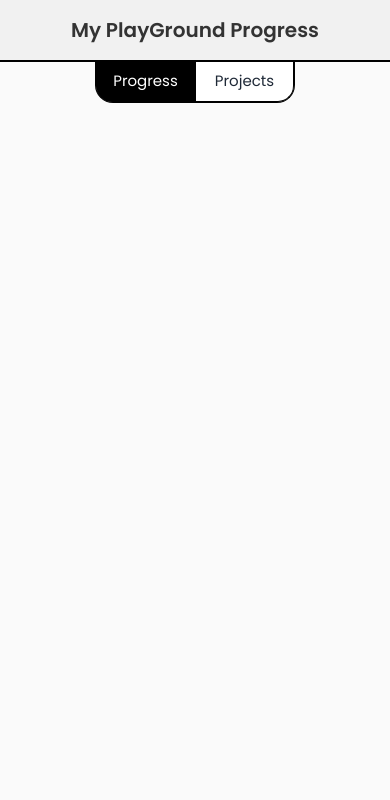
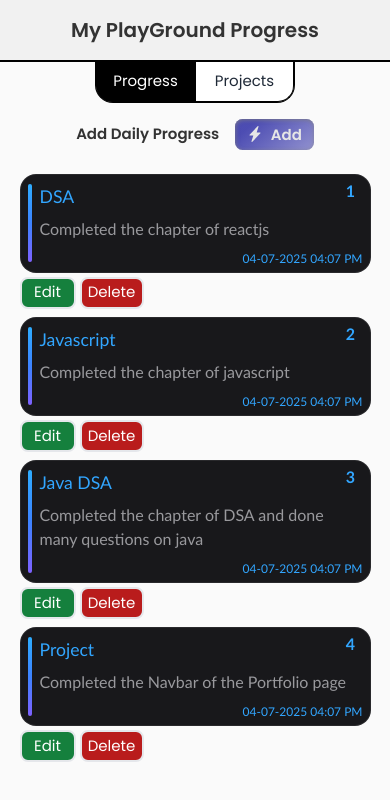
Before and after one commit to jagnyadatta/MyPlaygroundProgress, a React (Vite) app in the folder frontend/: page / in a window 390 px wide. Shown: the top 800 px of the page. Built offline with nearby package versions, Linux system fonts and the light colour scheme.

Commit message:
Added Lists of Progress codes with responsive layout

```diff
--- a/frontend/package.json
+++ b/frontend/package.json
@@ -11,7 +11,8 @@
   },
   "dependencies": {
     "react": "^19.1.0",
-    "react-dom": "^19.1.0"
+    "react-dom": "^19.1.0",
+    "styled-components": "^6.1.19"
   },
   "devDependencies": {
     "@eslint/js": "^9.29.0",
--- a/frontend/src/components/header/DashBoard.jsx
+++ b/frontend/src/components/header/DashBoard.jsx
@@ -1,9 +1,10 @@
 import React, { useState } from "react";
+import Progress from "../progress/Progress";
 
 const DashBoard = () => {
   const [menu, setMenu] = useState("progress");
   return (
-    <div className="flex justify-center">
+    <div className="flex items-center justify-center flex-col">
       <div className="flex w-[200px] justify-center border border-t-0 border-black rounded-bl-[18px] rounded-br-[18px]">
         <button
           onClick={() => setMenu("progress")}
@@ -26,6 +27,15 @@ const DashBoard = () => {
           Projects
         </button>
       </div>
+      {menu === "progress" ? (
+        <div className="w-[90%] m-auto">
+          <Progress />
+        </div>
+      ) : (
+        <div>
+          <h2>Projects</h2>
+        </div>
+      )}
     </div>
   );
 };
--- /dev/null
+++ b/frontend/src/components/progress/Progress.jsx
@@ -0,0 +1,111 @@
+import React, { useState } from "react";
+import Button from "../ui/Button";
+import Card from "../ui/Card";
+
+const allProgress = [
+    {
+        id: 1,
+        title: "DSA",
+        content: "Completed the chapter of reactjs"
+    },
+    {
+        id: 2,
+        title: "Javascript",
+        content: "Completed the chapter of javascript"
+    },
+    {
+        id: 3,
+        title: "Java DSA",
+        content: "Completed the chapter of DSA and done many questions on java"
+    },
+    {
+        id: 4,
+        title: "Project",
+        content: "Completed the Navbar of the Portfolio page"
+    },
+];
+
+const Progress = () => {
+  const [isModal, setIsModal] = useState(false);
+  const [data, setData] = useState(allProgress);
+  const [input, setInput] = useState({
+    title: "",
+    content: "",
+  });
+  const changeHandler = (e) => {
+    const { name, value } = e.target;
+    setInput({ ...input, [name]: value });
+  };
+  const handleAddProgress = (e) => {
+    e.preventDefault();
+    setData([...data, input]);
+    setInput({
+      title: "",
+      content: "",
+    });
+    setIsModal(false);
+  };
+  return (
+    <div className="w-full flex flex-col mt-4">
+      <div className="flex gap-4 justify-center items-center">
+        <h3 className="text-md sm:text-xl">Add Daily Progress</h3>
+        <div onClick={() => setIsModal(true)}>
+          {" "}
+          <Button />{" "}
+        </div>
+      </div>
+      <div className="mt-4">
+        {/* <Card /> */}
+        {data.map((item, id) => (
+          <Card id={id} title={item.title} content={item.content} />
+        ))}
+      </div>
+
+      {/* Modal Popover */}
+      <div>
+        <div
+          className={`${
+            isModal ? "block" : "hidden"
+          } w-full h-full bg-black absolute top-0 left-0 opacity-30`}
+        ></div>
+        <div
+          className={`${
+            isModal ? "block" : "hidden"
+          } w-[92%] sm:w-[70%] md:w-[60%] lg:w-[50%] h-[60%] bg-white fixed top-40 left-4 sm:left-28 md:top-32 lg:left-80 rounded-lg p-4`}
+        >
+          <form onSubmit={handleAddProgress} className="mt-2">
+            <label htmlFor="title" className="w-full text-md md:text-lg text-black ">
+              Enter Title :
+            </label>
+            <input
+              type="text"
+              name="title"
+              required
+              value={input.title}
+              onChange={changeHandler}
+              className="w-full h-8 mb-2 border-2 border-black rounded-md p-2 outline-none"
+            />
+            <label htmlFor="content" className="w-full text-md md:text-lg text-black">
+              Enter Description :
+            </label>
+            <textarea
+              name="content"
+              id="content"
+              rows={8}
+              required
+              value={input.content}
+              onChange={changeHandler}
+              className="w-full mb-2 border-2 border-black rounded-md p-2 outline-none"
+            ></textarea>
+            <button type="submit" className="border-2 border-black pt-1 pb-1 pl-2 pr-2 rounded-md text-white bg-black text-lg">
+              Add Progress
+            </button>
+          </form>
+          <div onClick={()=> setIsModal(false)} className="absolute top-2 right-4 text-2xl font-bold cursor-pointer hover:text-black">X</div>
+        </div>
+      </div>
+    </div>
+  );
+};
+
+export default Progress;
--- /dev/null
+++ b/frontend/src/components/ui/Button.jsx
@@ -0,0 +1,74 @@
+import React from 'react';
+import styled from 'styled-components';
+
+const Button = () => {
+  return (
+    <StyledWrapper>
+      <div>
+        <button className="button text-md sm:text-xl">
+          <svg viewBox="0 0 16 16" className="bi bi-lightning-charge-fill" fill="currentColor" height={16} width={16} xmlns="http://www.w3.org/2000/svg">
+            <path d="M11.251.068a.5.5 0 0 1 .227.58L9.677 6.5H13a.5.5 0 0 1 .364.843l-8 8.5a.5.5 0 0 1-.842-.49L6.323 9.5H3a.5.5 0 0 1-.364-.843l8-8.5a.5.5 0 0 1 .615-.09z" /></svg>Add
+        </button>
+      </div>
+    </StyledWrapper>
+  );
+}
+
+const StyledWrapper = styled.div`
+  .button {
+    --bezier: cubic-bezier(0.22, 0.61, 0.36, 1);
+    --edge-light: hsla(0, 0%, 50%, 0.8);
+    --text-light: rgba(255, 255, 255, 0.4);
+    --back-color: 240, 40%;
+
+    cursor: pointer;
+    padding: 0.5em 0.8em;
+    border-radius: 0.5em;
+    min-height: 2em;
+    min-width: 2em;
+    display: flex;
+    align-items: center;
+    gap: 0.5em;
+
+    // font-size: 18px;
+    // letter-spacing: 0.05em;
+    line-height: 1;
+    font-weight: bold;
+
+    background: linear-gradient(
+      140deg,
+      hsla(var(--back-color), 50%, 1) min(2em, 20%),
+      hsla(var(--back-color), 50%, 0.6) min(8em, 100%)
+    );
+    color: hsla(0, 0%, 90%);
+    border: 0;
+    box-shadow: inset 0.4px 1px 4px var(--edge-light);
+
+    transition: all 0.1s var(--bezier);
+  }
+
+  .button:hover {
+    --edge-light: hsla(0, 0%, 50%, 1);
+    text-shadow: 0px 0px 10px var(--text-light);
+    box-shadow: inset 0.4px 1px 4px var(--edge-light),
+      2px 4px 8px hsla(0, 0%, 0%, 0.295);
+    transform: scale(1.1);
+  }
+
+  .button:active {
+    --text-light: rgba(255, 255, 255, 1);
+
+    background: linear-gradient(
+      140deg,
+      hsla(var(--back-color), 50%, 1) min(2em, 20%),
+      hsla(var(--back-color), 50%, 0.6) min(8em, 100%)
+    );
+    box-shadow: inset 0.4px 1px 8px var(--edge-light),
+      0px 0px 8px hsla(var(--back-color), 50%, 0.6);
+    text-shadow: 0px 0px 20px var(--text-light);
+    color: hsla(0, 0%, 100%, 1);
+    letter-spacing: 0.1em;
+    transform: scale(1);
+  }`;
+
+export default Button;
--- /dev/null
+++ b/frontend/src/components/ui/Card.jsx
@@ -0,0 +1,154 @@
+import React from "react";
+import styled from "styled-components";
+
+const Card = ({ id, title, content }) => {
+  return (
+    <StyledWrapper>
+      <div className="flex flex-col sm:flex-row gap-1 sm:gap-4">
+        <div className="w-full notification sm:notification mt-2">
+          <div className="notiglow" />
+          <div className="notiborderglow" />
+          <div className="count">{id + 1}</div>
+          <div className="notititle">{title}</div>
+          <div className="notibody">{content}</div>
+          <div className="dateBody">04-07-2025 04:07 PM</div>
+        </div>
+        <div className="flex gap-1 sm:gap-5 items-center">
+          <button className="w-14 h-8 sm:w-28 sm:h-10 border-2 rounded-lg bg-green-700 text-white">Edit</button>
+          <button className="w-16 h-8 sm:w-28 sm:h-10 border-2 rounded-lg bg-red-700 text-white">Delete</button>
+        </div>
+      </div>
+    </StyledWrapper>
+  );
+};
+
+const StyledWrapper = styled.div`
+  .count {
+    position: absolute;
+    width: 30px;
+    height: 30px;
+    color: #32a6ff;
+    font-weight: bold;
+    z-index: 10;
+    top: 5px;
+    right: 5px;
+    text-align: center;
+  }
+  .dateBody {
+    position: absolute;
+    color: #32a6ff;
+    z-index: 10;
+    font-size: 12px;
+    bottom: 5px;
+    right: 8px;
+    text-align: center;
+  }
+  .notification {
+    display: flex;
+    flex-direction: column;
+    isolation: isolate;
+    position: relative;
+    // width: 50rem;
+    // height: 8rem;
+    background: #29292c;
+    border-radius: 1rem;
+    overflow: hidden;
+    font-family: "Gill Sans", "Gill Sans MT", Calibri, "Trebuchet MS",
+      sans-serif;
+    font-size: 16px;
+    --gradient: linear-gradient(to bottom, #2eadff, #3d83ff, #7e61ff);
+    --color: #32a6ff;
+  }
+
+  .notification:before {
+    position: absolute;
+    content: "";
+    inset: 0.0625rem;
+    border-radius: 0.9375rem;
+    background: #18181b;
+    z-index: 2;
+  }
+
+  .notification:after {
+    position: absolute;
+    content: "";
+    width: 0.25rem;
+    inset: 0.65rem auto 0.65rem 0.5rem;
+    border-radius: 0.125rem;
+    background: var(--gradient);
+    transition: transform 300ms ease;
+    z-index: 4;
+  }
+
+  .notification:hover:after {
+    transform: translateX(0.15rem);
+  }
+
+  .notititle {
+    color: var(--color);
+    padding: 0.65rem 0.25rem 0.4rem 1.25rem;
+    font-weight: 500;
+    font-size: 1.1rem;
+    transition: transform 300ms ease;
+    z-index: 5;
+  }
+
+  .notification:hover .notititle {
+    transform: translateX(0.15rem);
+  }
+
+  .notibody {
+    color: #99999d;
+    padding: 0 1.25rem 2rem 1.25rem;
+    transition: transform 300ms ease;
+    z-index: 5;
+  }
+
+  .notification:hover .notibody {
+    transform: translateX(0.25rem);
+  }
+
+  .notiglow,
+  .notiborderglow {
+    position: absolute;
+    width: 20rem;
+    height: auto;
+    transform: translate(-50%, -50%);
+    background: radial-gradient(
+      circle closest-side at center,
+      white,
+      transparent
+    );
+    opacity: 0;
+    transition: opacity 300ms ease;
+  }
+
+  .notiglow {
+    z-index: 3;
+  }
+
+  .notiborderglow {
+    z-index: 1;
+  }
+
+  .notification:hover .notiglow {
+    opacity: 0.1;
+  }
+
+  .notification:hover .notiborderglow {
+    opacity: 0.1;
+  }
+
+  .note {
+    color: var(--color);
+    position: fixed;
+    top: 80%;
+    left: 50%;
+    transform: translateX(-50%);
+    text-align: center;
+    font-size: 0.9rem;
+    width: 75%;
+  }
+`;
+
+export default Card;
```
Also changed, not shown: frontend/date.js (added, +18 -0 lines), 1 other file (tests, documents, lock files or other folders).
